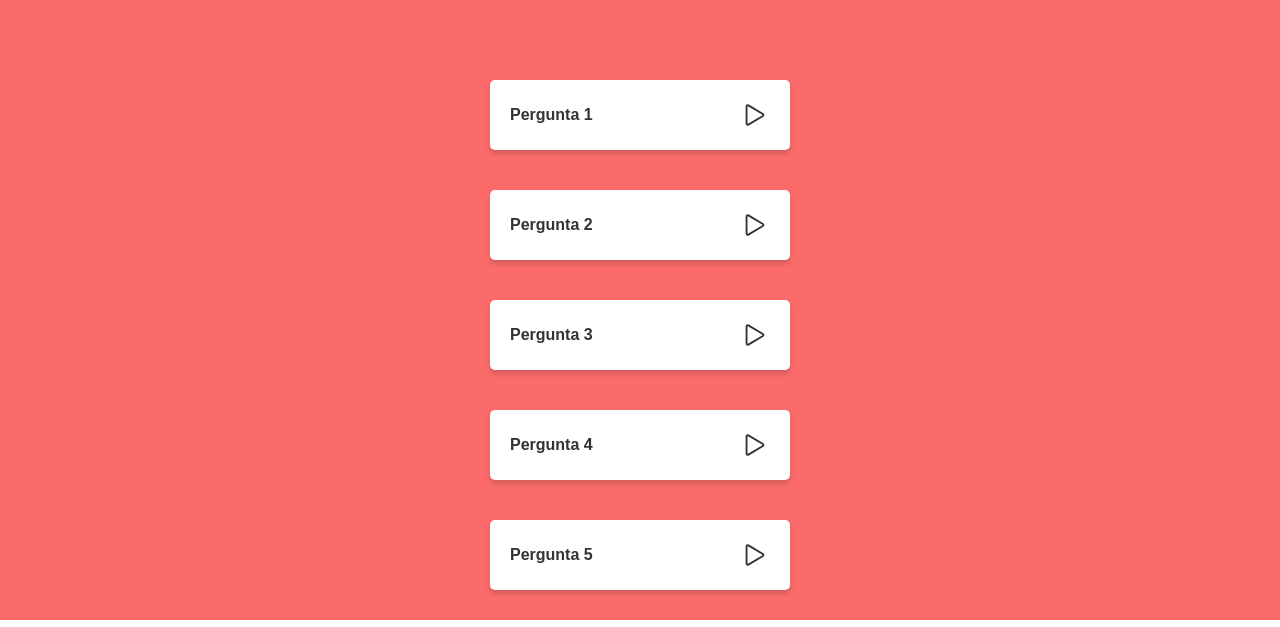
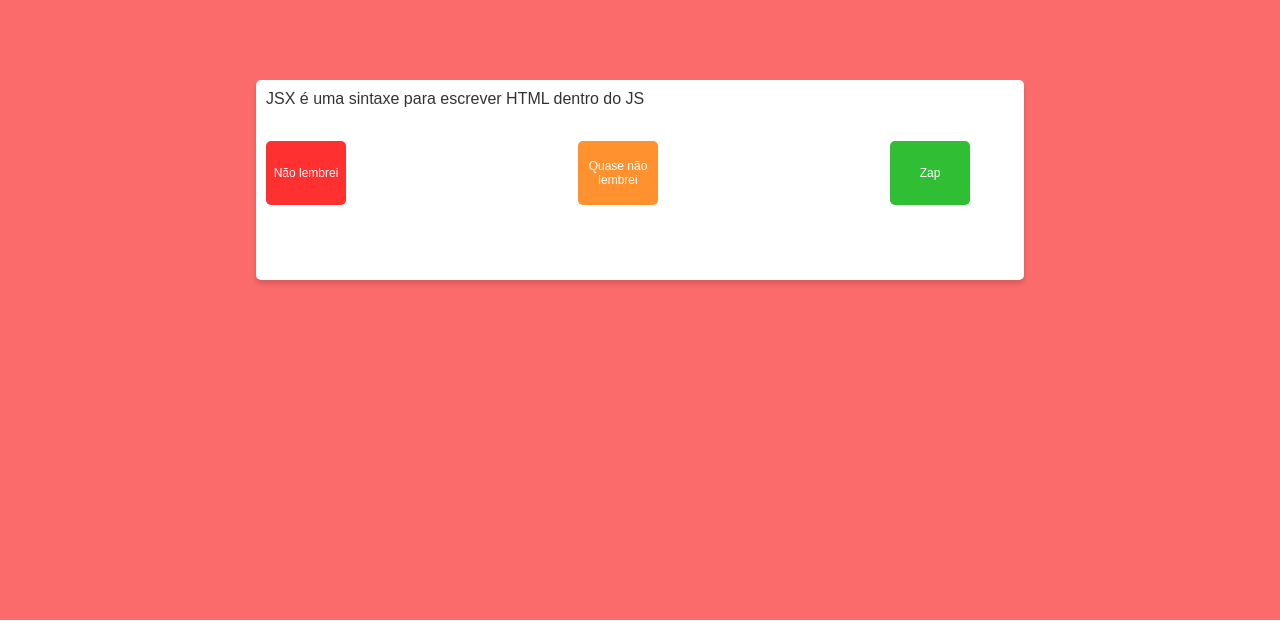
Before and after one commit to belleomoraes/projeto8-zaprecall, a React app: page / in a window 1280 px wide. Shown: the part 139-766 px from the top of the page. Built offline with nearby package versions, Linux system fonts and the light colour scheme; a web font is replaced by a local one.

Commit message:
layout tela 2 e tela 3

```diff
--- a/public/style.css
+++ b/public/style.css
@@ -93,6 +93,7 @@ h1, .screen2 span {
     font-weight: 700;
     font-family: 'Recursive', sans-serif;
     color: #333333;
+
 }
 .question {
     display: flex;
@@ -106,6 +107,61 @@ h1, .screen2 span {
     margin-bottom: 40px;
 }
 
+.back-question {
+    background-color: #FFFFFF;
+    box-shadow: 0px 4px 5px rgba(0, 0, 0, 0.15);
+    border-radius: 5px;
+    width: 60vw;
+    height: 25vh;
+    padding: 10px;
+    margin-bottom: 40px;
+    position: relative;
+    font-weight: 400;
+}
+
+.back-question img {
+    position: absolute;
+    right: 0;
+    bottom: 0;
+    padding: 3%;
+    width: 8vw;
+
+}
+
+.selection {
+    display: flex;
+    align-items: center;
+    justify-content: space-between;
+    margin-top: 5px;
+    width: 55vw;
+    height: 15vh;
+
+}
+.redAnswer, .orangeAnswer, .greenAnswer {
+    color: #FFFFFF;
+    width: 80px;
+    height: 8vh;
+    text-align: center;
+    font-size: 12px;
+    padding: 7px;
+    border-radius: 5px;
+    display: flex;
+    align-items: center;
+    justify-content: center;
+}
+
+.redAnswer {
+    background-color: #FF3030;
+}
+
+.orangeAnswer {
+    background-color: #FF922E;
+}
+
+.greenAnswer {
+    background-color: #2FBE34;
+}
+
 ion-icon {
     font-size: 30px;
 }
--- /dev/null
+++ b/src/components/Answer.js
@@ -0,0 +1,20 @@
+export default function Answer() {
+    return (
+        <div className="questions">
+       <div className="back-question">
+        <span>JSX é uma sintaxe para escrever HTML dentro do JS</span>
+        <div className="selection">
+        <div className="redAnswer">
+           Não lembrei
+        </div>
+        <div className="orangeAnswer">
+            Quase não lembrei
+        </div>
+        <div className="greenAnswer">
+            Zap
+        </div>
+       </div>
+       </div>
+       </div>
+       )
+       }
--- /dev/null
+++ b/src/components/BackQuestions.js
@@ -0,0 +1,10 @@
+export default function BackQuestions() {
+    return (
+        <div className="questions">
+       <div className="back-question">
+        <span>O que é JSX?</span>
+        <img src="images/setinha.png" />
+       </div>
+       </div>
+       )
+       }
--- a/src/components/Screen2.js
+++ b/src/components/Screen2.js
@@ -1,11 +1,13 @@
 import Head from "./Head"
 import Counter from "./Counter"
 import Questions from "./Questions"
+import BackQuestions from "./BackQuestions"
+import Answer from "./Answer"
 export default function Screen2() {
 return (
    <>
    <Head />
-   <Questions />
+   <Answer />
    <Counter />
    </>
 )
```
